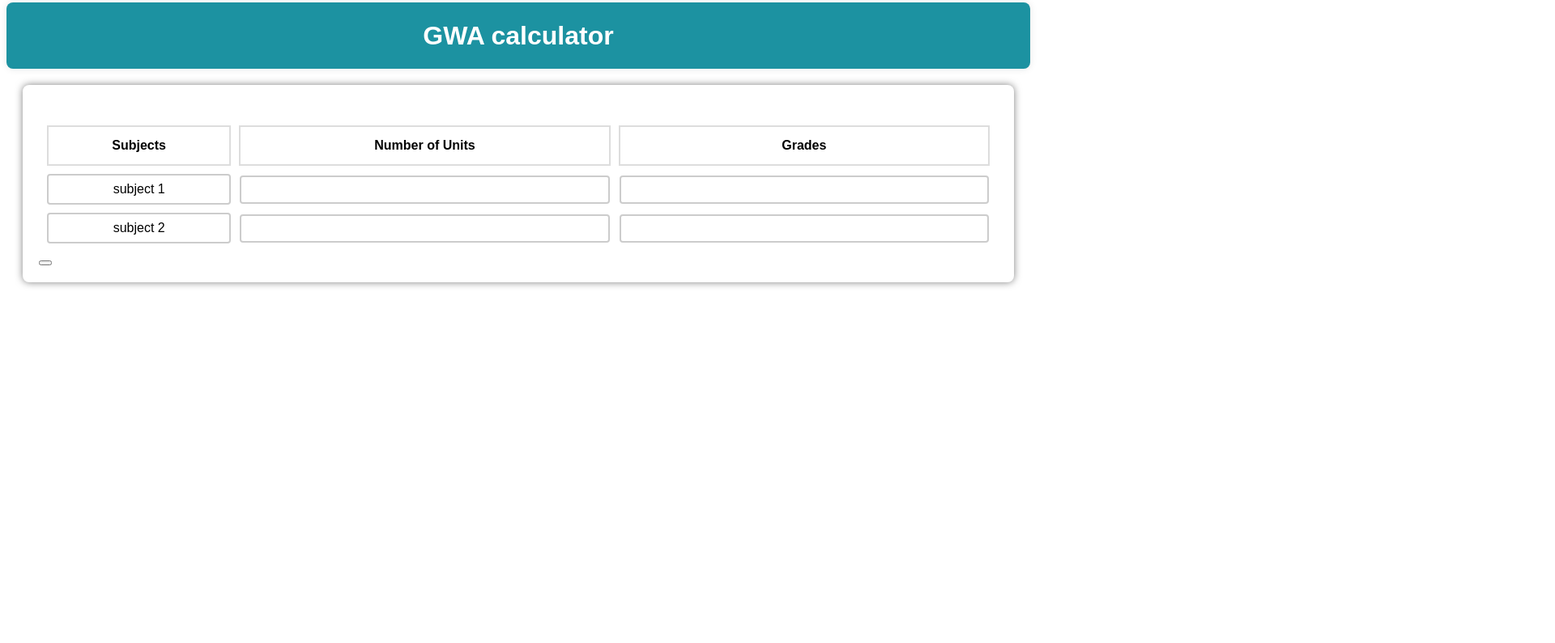
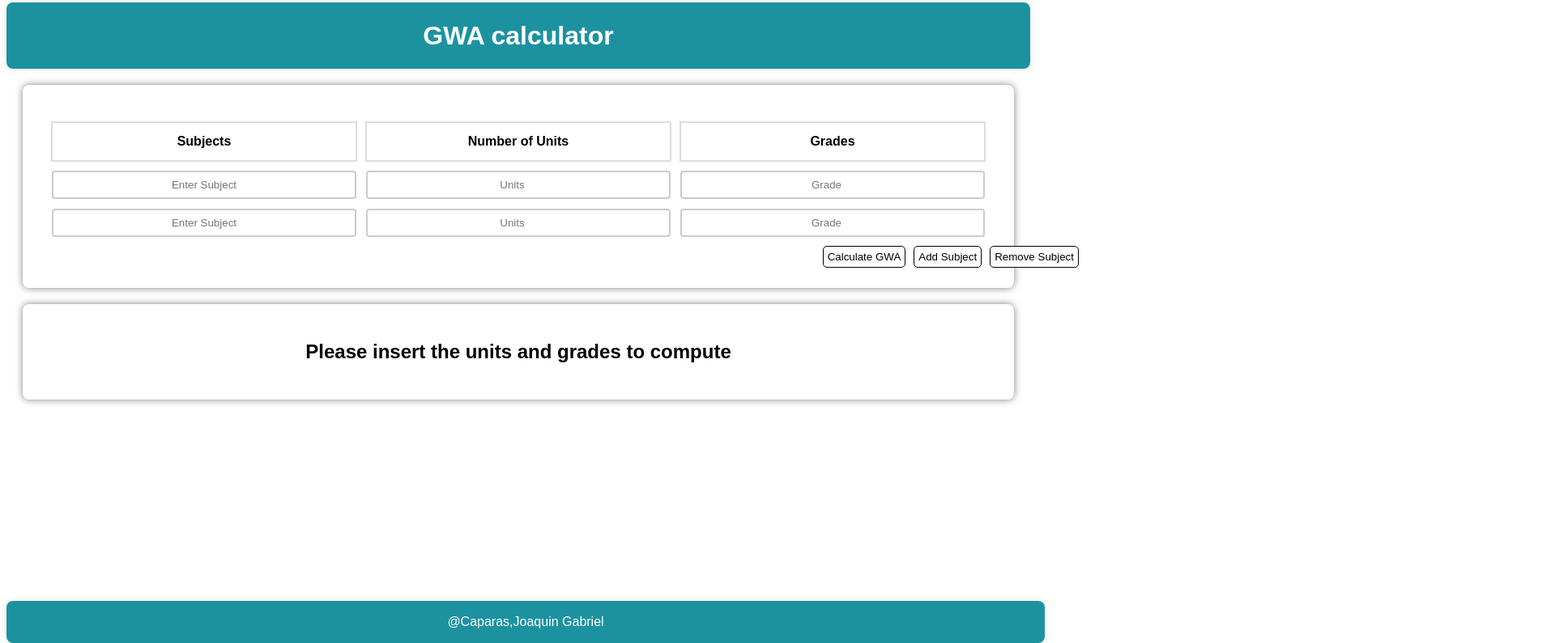
Before and after one commit to KinGabriel/GWA-calculator, a plain HTML site: page index.html in a window 1280 px wide. Shown: the part 5-800 px from the top of the page at 81% size, 1920 px wide, since content can reach past the window. Drawn offline with Linux system fonts and the light colour scheme.

Commit message:
Finish the logic of the computation and the program is now capable of computing multiple subjects

```diff
--- a/calculatorScript.js
+++ b/calculatorScript.js
@@ -0,0 +1,41 @@
+function addRow() {
+    let table = document.getElementById("calculatorTable");
+    let row = table.insertRow(-1);
+    let c1 = row.insertCell(0);
+    let c2 = row.insertCell(1);
+    let c3 = row.insertCell(2);
+    c1.innerHTML = `<td><input class="subjects" type="text" placeholder="Enter Subject"></td>`;
+    c2.innerHTML = ` <td><input class="units" type="number" placeholder="Units"></td>`;
+    c3.innerHTML = ` <td><input class="grades" type="number" placeholder="Grade"></td>`;
+ }
+
+ function removeRow() {
+    let table = document.getElementById("calculatorTable");
+    let rowCount = table.rows.length;
+    if (rowCount > 2) {
+        table.deleteRow(-1);
+    } else {
+        document.getElementById("result").innerText ="You cannot delete the last row";
+    }
+ }
+
+ function calculateGWA() {
+    let units = document.getElementsByClassName("units");
+    let grades = document.getElementsByClassName("grades");
+    let totalUnits = 0;
+    let weightedSum = 0;
+    for (let i = 0; i < units.length; i++) {
+        let unit = parseFloat(units[i].value);
+        let grade = parseFloat(grades[i].value);
+        if (!isNaN(unit) && !isNaN(grade)) {
+            totalUnits += unit;
+            weightedSum += unit * grade;
+        }
+    }
+    if (totalUnits > 0) {
+        let gwa = weightedSum / totalUnits;
+        document.getElementById("result").innerText = `Your GWA is: ${gwa.toFixed(4)}`;
+    } else {
+        document.getElementById("result").innerText = "Please enter valid values for all fields.";
+    }
+}
--- a/index.html
+++ b/index.html
@@ -20,17 +20,27 @@
 <th>Grades</th>
 </tr>
 <tr>
-<td class="subject">subject 1</td>
-<td><input id="Units" type="number"></td>
-<td><input id="Grades" type="number"></td>
+    <td><input class="subjects" type="text" placeholder="Enter Subject"></td>
+    <td><input class="units" type="number" placeholder="Units"></td>
+    <td><input class="grades" type="number" placeholder="Grade"></td>
 </tr>
 <tr>
-    <td class="subject">subject 2</td>
-    <td><input id="Units" type="number"></td>
-    <td><input id="Grades" type="number"></td>
-    </tr>
+    <td><input class="subjects" type="text" placeholder="Enter Subject"></td>
+    <td><input class="units" type="number" placeholder="Units"></td>
+    <td><input class="grades" type="number" placeholder="Grade"></td>
+ </tr>
 </table>
-<button id="addBtn"> </button>
+<div class="btn">
+<button class="func_btn" onclick="calculateGWA()">Calculate GWA</button>
+<button class="func_btn" onclick="addRow()"> Add Subject</button>
+<button class="func_btn" onclick="removeRow()"> Remove Subject</button>
+</div>
    </section>
+   <section>
+    <h1 id="result">Please insert the units and grades to compute</h1>
+   </section>
+   <footer>
+    <p>@Caparas,Joaquin Gabriel</p>
+   </footer>
 </body>
 </html>
--- a/style.css
+++ b/style.css
@@ -15,7 +15,7 @@ header h1{
     color: white;
 }
 section{
-    padding: 20px;
+    padding: 25px;
     background-color: white;
     margin: 20px;
     border-radius: 8px;
@@ -25,18 +25,11 @@ table {
     width: 100%;
     border-collapse: separate;
     border-spacing: 10px;
-    margin-top: 20px;
+    margin-top: 10px;
 }
 th{
     border: 2px solid #ddd;
     padding: 14px;
-}
-.subject{
-    text-align: center;
-    padding: 8px;
-    border-radius: 4px;
-    border: 2px solid #ccc;
-    box-sizing: border-box;
 }
 input {
     text-align: center;
@@ -46,3 +39,40 @@ input {
     border: 2px solid #ccc;
     box-sizing: border-box;
 }
+
+.btn{
+    display: flex;
+    gap: 10px;
+    margin-left: 82%;
+    width: 100%;
+}
+
+.func_btn{
+   padding: 5px;
+   background-color: white;
+   border-radius: 5px;
+   border: 1px solid black;
+}
+.func_btn:hover {
+    background-color: rgb(28, 146, 161);
+  }
+
+  #result{
+    text-align: center;
+  }
+
+
+footer{
+    position: fixed;
+    bottom: 0;
+    width: 100%;
+    padding: 1px;
+    background-color: rgb(28, 146, 161);
+    text-align: center;
+    border-radius: 8px;
+    box-shadow: 0 0 10px rgba(0, 0, 0, 0.1);
+}
+
+footer p{
+    color: white;
+}
```
